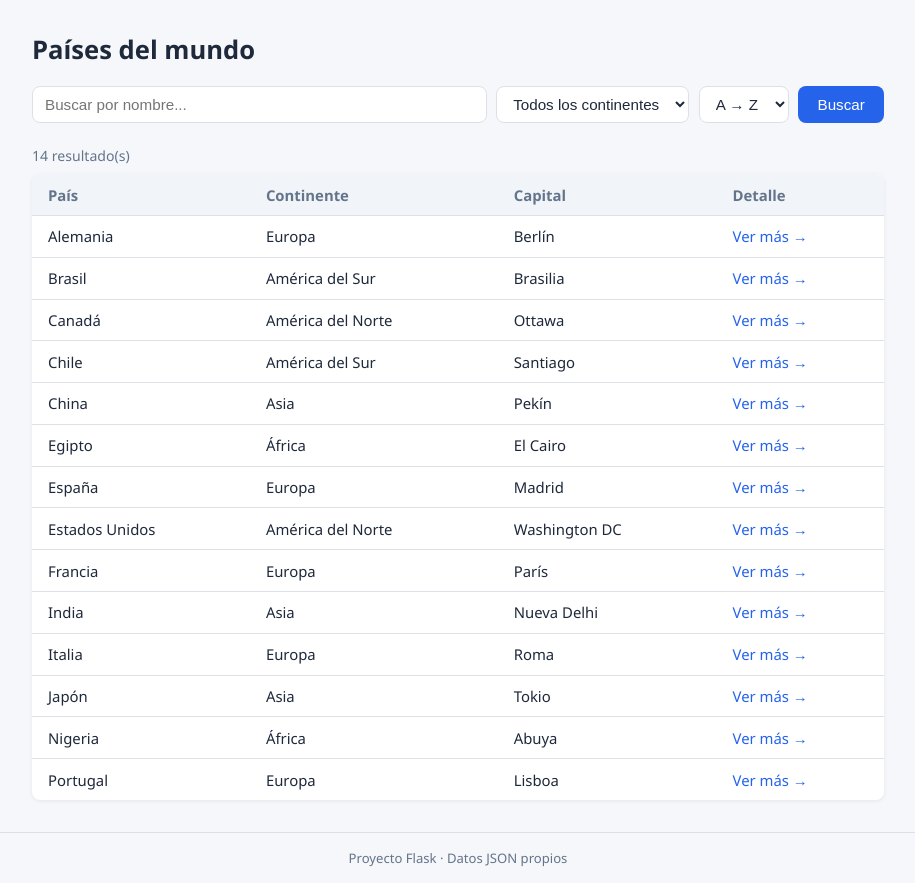
After one commit to Adriandelpar/Proyecto_Flask, a Flask app: page /paises in a window 1280 px wide. The commit adds this page. Shown: the whole page, without its empty margins (182-1097 px from the left). Run offline with Flask 3, Linux system fonts and the light colour scheme.

Commit message:
Avance paginas

```diff
--- a/app.py
+++ b/app.py
@@ -1,11 +1,19 @@
 import json
-from flask import Flask, render_template
+from flask import Flask, render_template, request, abort
 
 app = Flask(__name__)
 
-
 with open("data.json", encoding="utf-8") as f:
     raw = json.load(f)
+
+paises = []
+for i, entrada in enumerate(raw["localidades"]):
+    pais = entrada["info"]["pais"].copy()
+    pais["id"] = i
+    pais["continente"] = entrada["info"]["continente"]
+    paises.append(pais)
+
+continentes = sorted(set(p["continente"] for p in paises))
 
 
 @app.route("/")
@@ -13,5 +21,47 @@ def index():
     return render_template("index.html")
 
 
+@app.route("/paises")
+def lista_paises():
+    nombre_q     = request.args.get("nombre", "").strip()
+    continente_q = request.args.get("continente", "")
+    orden        = request.args.get("orden", "asc")
+
+    resultados = paises
+
+    if nombre_q:
+        resultados = [p for p in resultados if nombre_q.lower() in p["nombre"].lower()]
+
+    if continente_q:
+        resultados = [p for p in resultados if p["continente"] == continente_q]
+
+    if not resultados:
+        abort(404)
+
+    resultados = sorted(resultados, key=lambda p: p["nombre"], reverse=(orden == "desc"))
+
+    return render_template(
+        "paises.html",
+        paises=resultados,
+        continentes=continentes,
+        nombre_q=nombre_q,
+        continente_q=continente_q,
+        orden=orden,
+    )
+
+
+@app.route("/pais/<int:pais_id>")
+def detalle_pais(pais_id):
+    pais = next((p for p in paises if p["id"] == pais_id), None)
+    if pais is None:
+        abort(404)
+    return render_template("detalle.html", pais=pais)
+
+
+@app.errorhandler(404)
+def not_found(e):
+    return render_template("404.html"), 404
+
+
 if __name__ == "__main__":
     app.run(debug=True)
--- a/static/style.css
+++ b/static/style.css
@@ -31,6 +31,9 @@ main {
   padding: 0 1.5rem;
 }
 
+h1 { font-size: 1.6rem; margin-bottom: 1.2rem; }
+h2 { font-size: 1.1rem; margin-bottom: .6rem; color: var(--muted); }
+
 .hero {
   display: flex;
   justify-content: center;
@@ -52,6 +55,103 @@ main {
 
 .hero-hint { color: var(--muted); font-size: .95rem; }
 
+.search-form {
+  display: flex;
+  flex-wrap: wrap;
+  gap: .6rem;
+  margin-bottom: 1.4rem;
+}
+
+.search-form input,
+.search-form select {
+  padding: .5rem .75rem;
+  border: 1px solid var(--border);
+  border-radius: var(--radius);
+  font-size: .95rem;
+  background: var(--surface);
+  color: var(--text);
+}
+
+.search-form input { flex: 1; min-width: 160px; }
+
+.search-form button {
+  padding: .5rem 1.2rem;
+  background: var(--primary);
+  color: #fff;
+  border: none;
+  border-radius: var(--radius);
+  font-size: .95rem;
+  cursor: pointer;
+}
+.search-form button:hover { background: var(--primary-h); }
+
+table {
+  width: 100%;
+  border-collapse: collapse;
+  background: var(--surface);
+  border-radius: var(--radius);
+  overflow: hidden;
+  box-shadow: 0 1px 4px rgba(0,0,0,.07);
+}
+
+th, td {
+  padding: .65rem 1rem;
+  text-align: left;
+  border-bottom: 1px solid var(--border);
+  font-size: .93rem;
+}
+
+th { background: #f1f5f9; font-weight: 600; color: var(--muted); }
+tr:last-child td { border-bottom: none; }
+tr:hover td { background: #f8fafc; }
+
+.result-count { color: var(--muted); font-size: .88rem; margin-bottom: .6rem; }
+.no-results   { color: var(--muted); margin-top: 1rem; }
+
+.back-link { font-size: .9rem; }
+
+.detail-card {
+  background: var(--surface);
+  border: 1px solid var(--border);
+  border-radius: var(--radius);
+  padding: 2rem;
+  margin-top: 1rem;
+  box-shadow: 0 1px 4px rgba(0,0,0,.07);
+}
+
+.detail-card h1 { margin-bottom: .4rem; }
+
+.badge {
+  display: inline-block;
+  background: #eff6ff;
+  color: var(--primary);
+  border: 1px solid #bfdbfe;
+  border-radius: 20px;
+  padding: .2rem .75rem;
+  font-size: .82rem;
+  margin-bottom: 1.4rem;
+}
+
+.detail-grid {
+  display: grid;
+  grid-template-columns: 1fr 1fr;
+  gap: 1.5rem;
+}
+
+
+.detail-section ul { list-style: none; display: flex; flex-direction: column; gap: .35rem; }
+.detail-section li { font-size: .93rem; }
+
+.error-page {
+  text-align: center;
+  margin-top: 5rem;
+  display: flex;
+  flex-direction: column;
+  align-items: center;
+  gap: 1rem;
+}
+.error-page h1 { font-size: 5rem; color: var(--border); }
+
 footer {
   text-align: center;
   padding: 1rem;
--- a/templates/index.html
+++ b/templates/index.html
@@ -4,7 +4,7 @@
 
 {% block contenido %}
 <section class="hero">
-  <a href="#">
+  <a href="{{ url_for('lista_paises') }}">
     <img src="{{ url_for('static', filename='logo.svg') }}" alt="GeoWorld logo" class="hero-logo">
     <p class="hero-hint">Haz clic para explorar los países</p>
   </a>
--- /dev/null
+++ b/templates/paises.html
@@ -0,0 +1,57 @@
+{% extends "base.html" %}
+
+{% block titulo %}GeoWorld – Países{% endblock %}
+
+{% block contenido %}
+<h1>Países del mundo</h1>
+
+<form class="search-form" method="GET" action="{{ url_for('lista_paises') }}">
+
+  <input
+    type="text"
+    name="nombre"
+    placeholder="Buscar por nombre..."
+    value="{{ nombre_q }}"
+  >
+
+  <select name="continente">
+    <option value="">Todos los continentes</option>
+    {% for c in continentes %}
+      <option value="{{ c }}" {% if c == continente_q %}selected{% endif %}>{{ c }}</option>
+    {% endfor %}
+  </select>
+
+  <select name="orden">
+    <option value="asc"  {% if orden == 'asc'  %}selected{% endif %}>A → Z</option>
+    <option value="desc" {% if orden == 'desc' %}selected{% endif %}>Z → A</option>
+  </select>
+
+  <button type="submit">Buscar</button>
+</form>
+
+{% if paises %}
+  <p class="result-count">{{ paises|length }} resultado(s)</p>
+  <table>
+    <thead>
+      <tr>
+        <th>País</th>
+        <th>Continente</th>
+        <th>Capital</th>
+        <th>Detalle</th>
+      </tr>
+    </thead>
+    <tbody>
+      {% for p in paises %}
+      <tr>
+        <td>{{ p.nombre }}</td>
+        <td>{{ p.continente }}</td>
+        <td>{{ p.capital.nombre }}</td>
+        <td><a href="{{ url_for('detalle_pais', pais_id=p.id) }}">Ver más →</a></td>
+      </tr>
+      {% endfor %}
+    </tbody>
+  </table>
+{% else %}
+  <p class="no-results">No se encontraron resultados.</p>
+{% endif %}
+{% endblock %}
```
Also changed, not shown: templates/404.html (added, +11 -0 lines), templates/detalle.html (added, +15 -0 lines).
